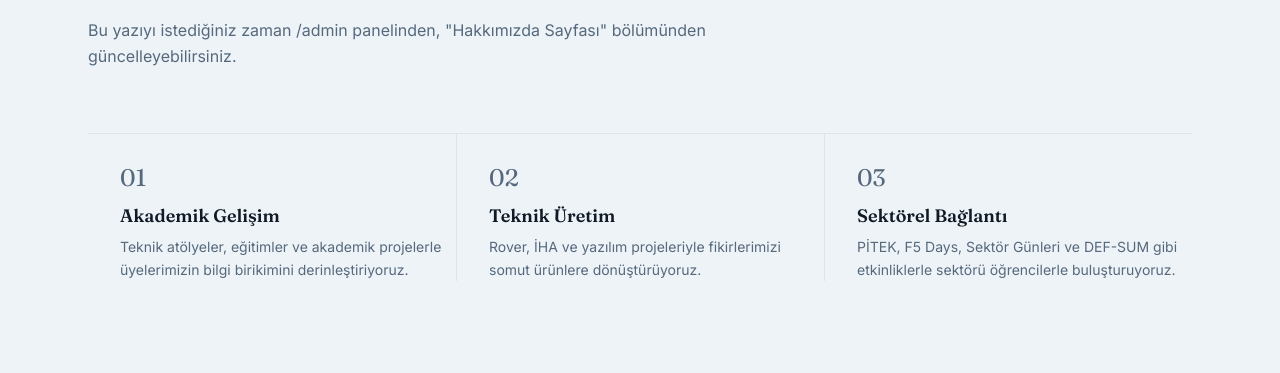
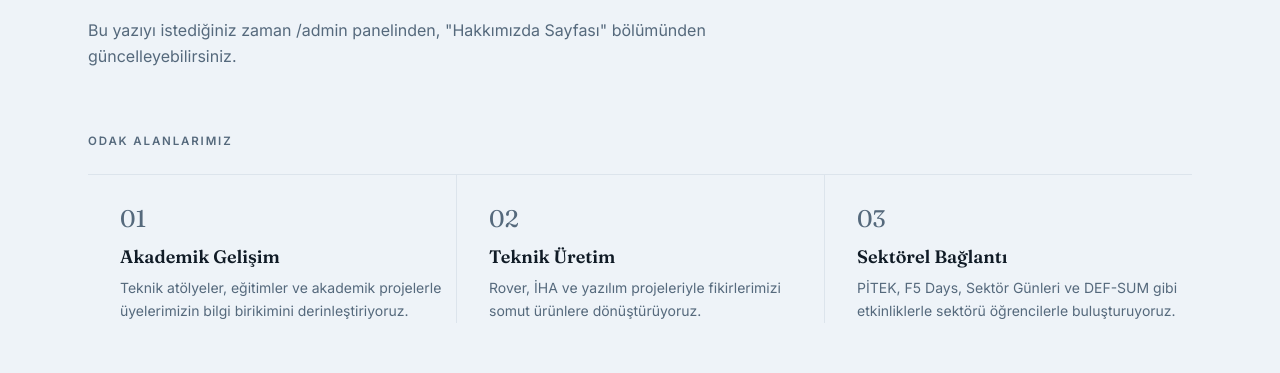
Before and after one commit to alperentrk/IEEEKOU-WebSite, a React (Vite) app: page / in a window 1280 px wide. Shown: the part 1166-1539 px from the top of the page. Built offline with nearby package versions, Linux system fonts and the light colour scheme.

Commit message:
Add small heading above the 3 focus-area cards in Hakkımızda section

```diff
--- a/src/components/sections/About.jsx
+++ b/src/components/sections/About.jsx
@@ -22,7 +22,9 @@ export default function About() {
           </div>
         </div>
 
-        <div className="mt-16 grid border-t border-line sm:grid-cols-3">
+        <span className="kicker mt-16 block">Odak Alanlarımız</span>
+
+        <div className="mt-6 grid border-t border-line sm:grid-cols-3">
           {aboutPillars.map((p, i) => (
             <div
               key={p.title}
```
